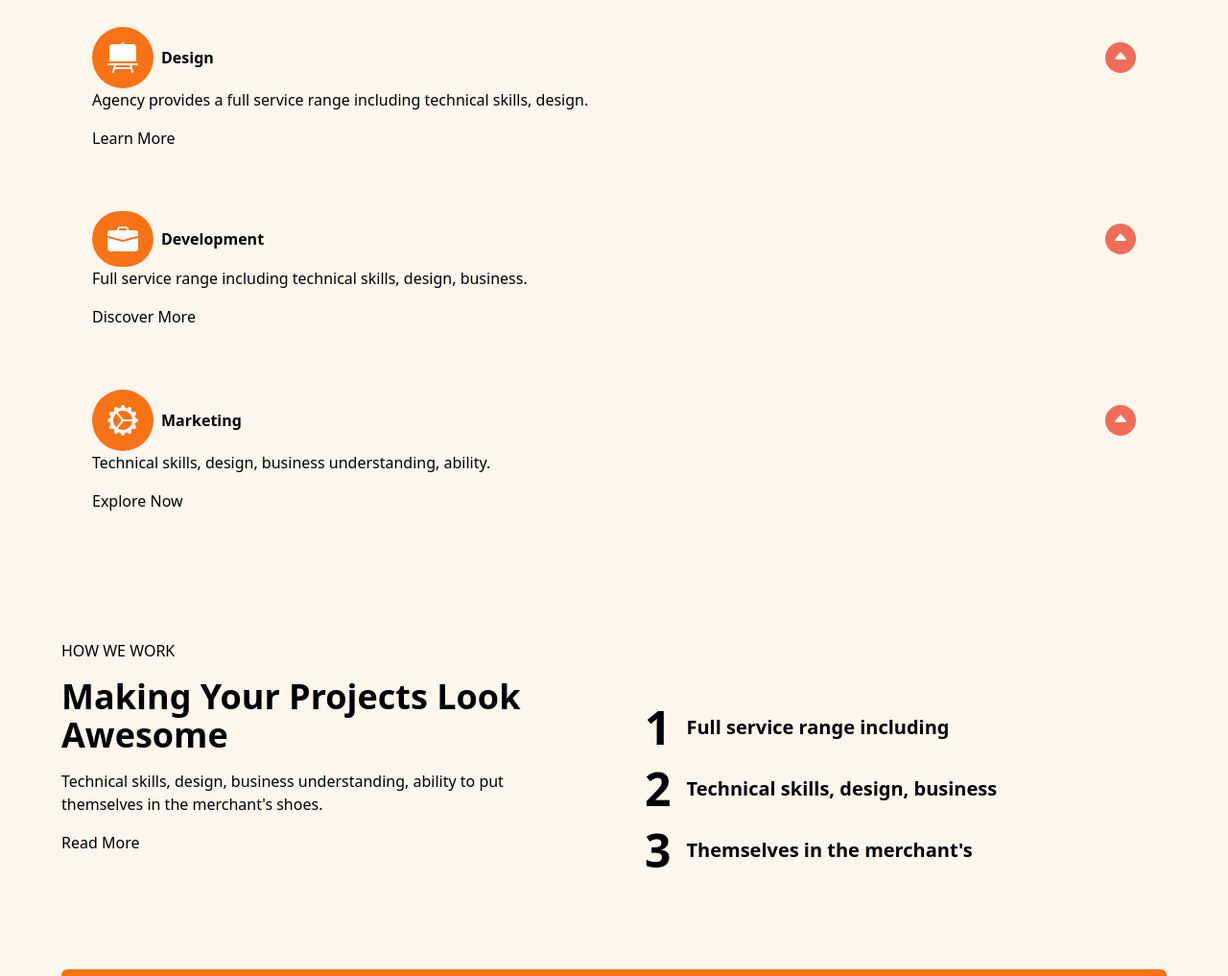
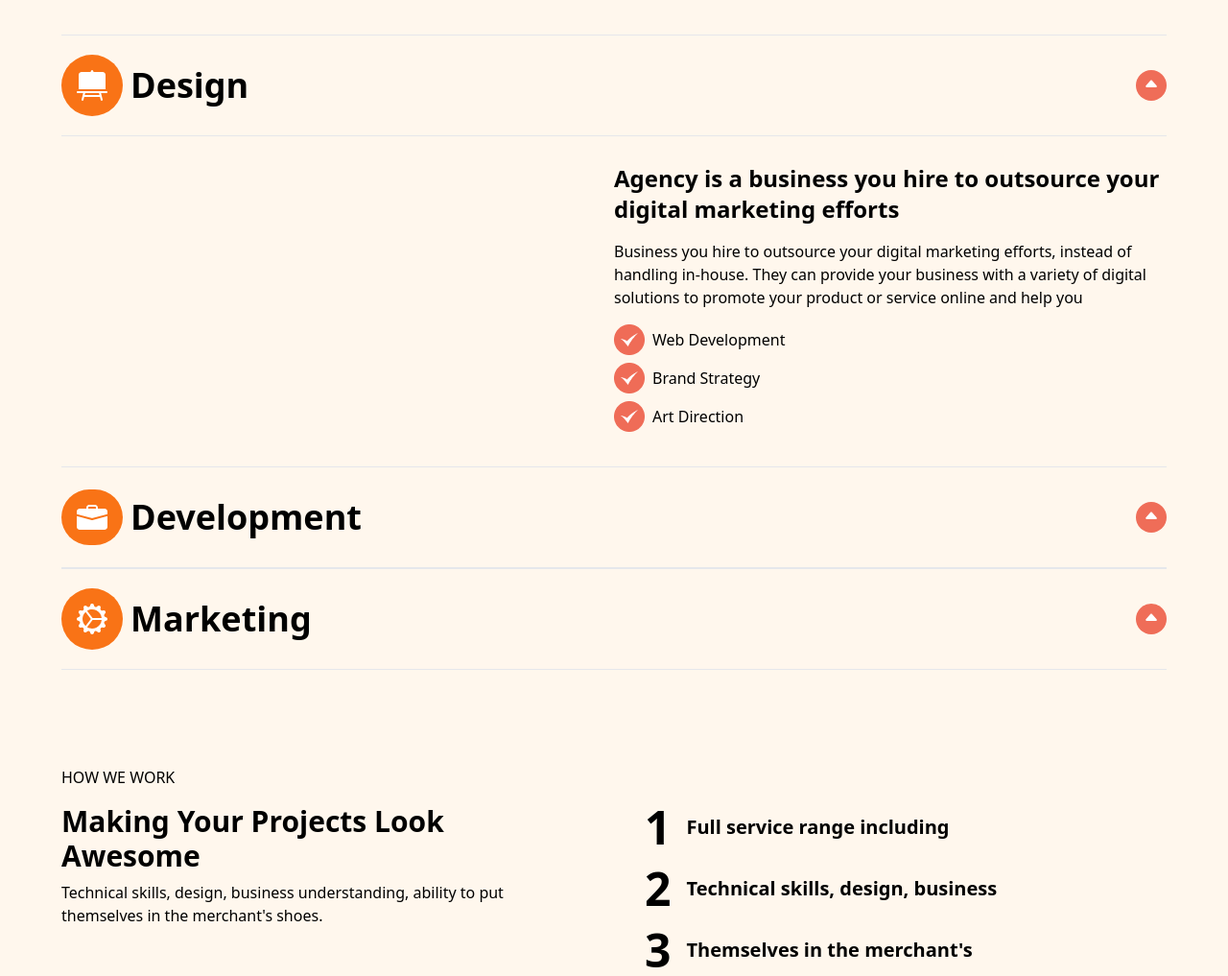
Before and after one commit to iamcelestino/Agency-portfolio, a website: page public/services.html in a window 1280 px wide. Shown: the part 640-1657 px from the top of the page at 96% size. Drawn offline with Linux system fonts and the light colour scheme.

Commit message:
style:add style to sections

```diff
--- a/public/services.html
+++ b/public/services.html
@@ -42,10 +42,10 @@
 
     <section class="bg-orange-50">
         <div class="container py-16">
-            <div class="sm:flex">
+            <h5 class="mb-4">SERVICES</h5>
+            <div class="sm:flex sm:gap-8">
                 <div class="sm:w-2/4">
-                    <h5 class="">SERVICES</h5>
-                    <h2 class="font-bold text-4xl">Digital agency is a business you hire to outsource your digital marketing efforts</h2>
+                    <h2 class="font-bold text-3xl mb-4 md:mb-0">Digital agency is a business you hire to outsource your digital marketing efforts</h2>
                 </div>
                 <div class="sm:w-2/4">
                     <p class="mb-5">Ability to put themselves in the merchant's shoes. It is meant to partner on the long run, and work as an extension of the merchant's team..</p>
@@ -60,55 +60,77 @@
         <div class="container py-16">
             <div>
                 <div class="">
-                    <div class="p-8">
-                        <div class="flex justify-between items-center">
+                    <div class="">
+                        <div class="flex justify-between items-center border-b border-t py-4">
                             <div class="flex items-center gap-2">
                                 <div class="bg-orange-500 p-4 rounded-full inline-block">
                                     <img class="" src="images/Shape2.svg" alt="./">
                                 </div>
-                                <h3 class="font-bold my-4">Design</h3>
+                                <h3 class="font-bold my-4 text-2xl md:text-4xl">Design</h3>
                             </div>
                             <div>
                                 <img src="./images/up-icon.svg" alt="">
                             </div>
                         </div>
-                        <div class="">
-                            <p class="">Agency provides a full service range including technical skills, design.</p>
-                            <a class="inline-block mt-4" href="">Learn More</a>
+                        <div class="flex justify-between items-center">
+                            <div class="md:w-2/4 order-2 py-7">
+                               <h5 class="font-bold text-2xl mb-4">Agency is a business you hire to outsource your digital marketing efforts</h5>
+                               <p>Business you hire to outsource your digital marketing efforts, instead of handling in-house. They can provide your business with a variety of digital solutions to promote your product or service online and help you</p>
+                               <div class="mt-4">
+                                    <div class="flex items-center gap-2 mb-2">
+                                        <img src="../public/images/check.png" alt="">
+                                        <p>Web Development</p>
+                                    </div>
+                                    <div class="flex items-center gap-2 mb-2">
+                                        <img src="../public/images/check.png" alt="">
+                                        <p>Brand Strategy</p>
+                                    </div>
+                                    <div class="flex items-center gap-2 mb-2">
+                                        <img src="../public/images/check.png" alt="">
+                                        <p>Art Direction</p>
+                                    </div>
+                               </div>
+                            </div>
+                            <div class="md:w-2/4">
+                                <p></p>
+                            </div>
                         </div>
                     </div>
 
-                    <div class="p-8">
-                        <div class="flex justify-between items-center">
+                    <div class="">
+                        <div class="flex justify-between items-center border-b border-t py-4">
                             <div class="flex items-center gap-2">
                                 <div class="bg-orange-500 p-4  rounded-full inline-block">
                                     <img class="" src="images/Shape3.svg" alt="">
                                 </div>
-                                <h3 class="font-bold my-4">Development</h3>
+                                <h3 class="font-bold my-4 text-2xl md:text-4xl">Development</h3>
                             </div>
                             <div class="">
                                 <img src="./images/up-icon.svg" alt="">
                             </div>
                         </div>
-                        <div class="">
+                        <div class="hidden">
                             <p class="">Full service range including technical skills, design, business.</p>
                             <a class="inline-block mt-4" href="">Discover More</a>
                         </div>
                     </div>
-                    <div class="p-8">
-                        <div class="flex justify-between items-center">
-                            <div class="flex items-center gap-2">
+
+                    <div class="">
+                        <div class="flex justify-between items-center border-b border-t py-4">
+                            <div class="flex items-center gap-2 ">
                                 <div class="bg-orange-500 p-4 rounded-full inline-block">
                                     <img class="" src="images/Shape4.svg" alt="">
                                 </div>
-                                <h3 class="font-bold my-4">Marketing</h3>
+                                <h3 class="font-bold my-4 text-2xl md:text-4xl">Marketing</h3>
                             </div>
                             <div class="">
                                 <img src="./images/up-icon.svg" alt="">
                             </div>
                         </div>
-                        <p class="">Technical skills, design, business understanding, ability.</p>
-                        <a class="inline-block mt-4" href="">Explore Now</a>
+                        <div class="hidden">
+                            <p class="">Technical skills, design, business understanding, ability.</p>
+                            <a class="inline-block mt-4" href="">Explore Now</a>
+                        </div>
                     </div>
                 </div>
             </div>
@@ -116,14 +138,13 @@
     </section>
     <section class="bg-orange-50">
         <div class="container py-9">
-            <div class=" md:flex justify-between items-center md:gap-16">
-                <div class="pb-5 md:w-2/4">
-                    <h5>HOW WE WORK</h5>
-                    <h1 class="text-4xl my-4 font-bold">Making Your Projects Look Awesome</h1>
+            <h5 class="mb-4">HOW WE WORK</h5>
+            <div class=" md:flex justify-between  md:gap-16">
+                <div class=" md:w-2/4">
+                    <h1 class="text-3xl mb-4 md:mb-2 font-bold">Making Your Projects Look Awesome</h1>
                     <p>Technical skills, design, business understanding, ability to put themselves in the merchant's shoes.</p>
-                    <a class="inline-block mt-4 hover:underline" href="">Read More</a>
                 </div>
-                <div class="mt-4 md:w-2/4 self-end justify-self-end">
+                <div class=" md:w-2/4 ">
                     <div class="mb-4 flex items-center gap-4">
                         <p class="text-5xl font-bold">1</p>
                         <p class="text-xl font-bold">Full service range including</p>
```
Also changed, not shown: public/about.html (+18 -19 lines), public/css/styles.css.
